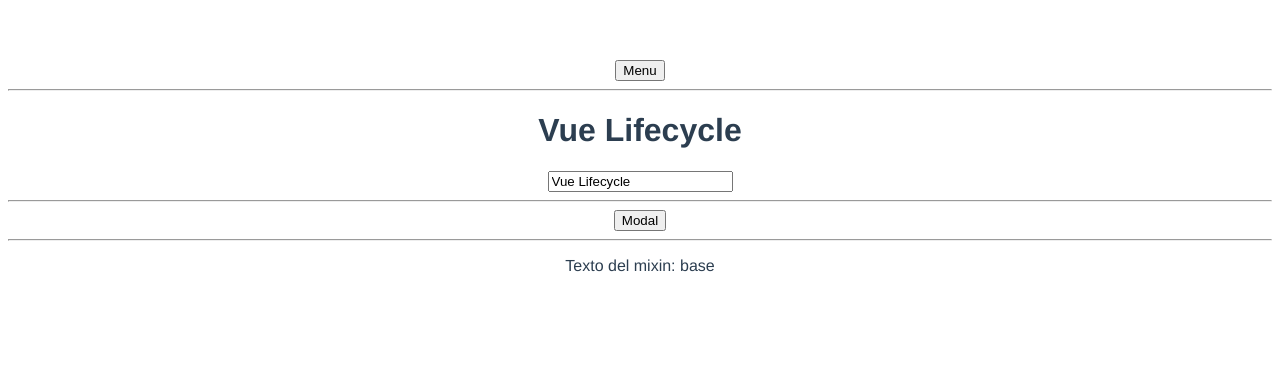
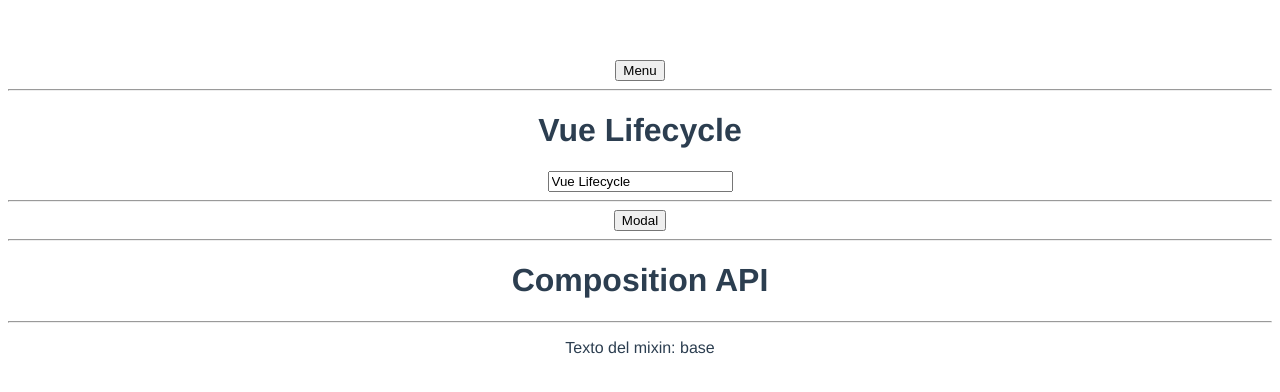
Before and after one commit to afperdomo2/curso-vue-composition-api, a Vue app: page / in a window 1280 px wide. Shown: the top 392 px of the page. Built offline with nearby package versions, Linux system fonts and the light colour scheme.

Commit message:
Ciclo de vida con Composition API

```diff
--- a/src/App.vue
+++ b/src/App.vue
@@ -6,7 +6,10 @@
     </Transition>
     <hr />
 
-    <ModalExample />
+    <LifeCycle />
+    <hr />
+
+    <CompositionApi />
     <hr />
 
     <p>{{ textoBase }}</p>
@@ -15,7 +18,8 @@
 
 <script>
 import NavMenu from "./components/NavMenu.vue";
-import ModalExample from "./components/ModalExample.vue";
+import CompositionApi from "./components/CompositionApi.vue";
+import LifeCycle from "./components/LifeCycle.vue";
 import base from "./mixins/base";
 
 export default {
@@ -23,7 +27,8 @@ export default {
   mixins: [base],
   components: {
     NavMenu,
-    ModalExample,
+    LifeCycle,
+    CompositionApi,
   },
   data() {
     return {
--- /dev/null
+++ b/src/components/CompositionApi.vue
@@ -0,0 +1,15 @@
+<template>
+  <h1>Composition API</h1>
+</template>
+
+<script>
+import { onMounted } from "vue";
+
+export default {
+  setup() {
+    onMounted(() => {
+      console.log("mounted Composition API");
+    });
+  },
+};
+</script>
```
Also changed, not shown: src/components/LifeCycle.vue (renamed from src/components/ModalExample.vue).
